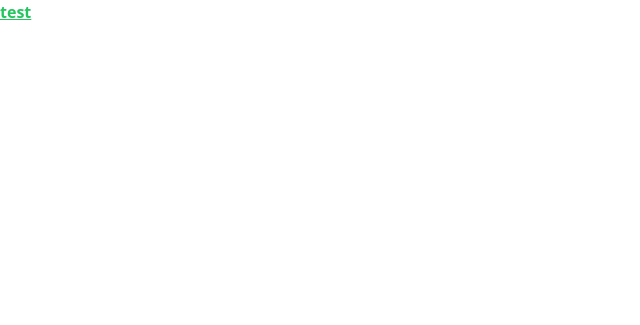
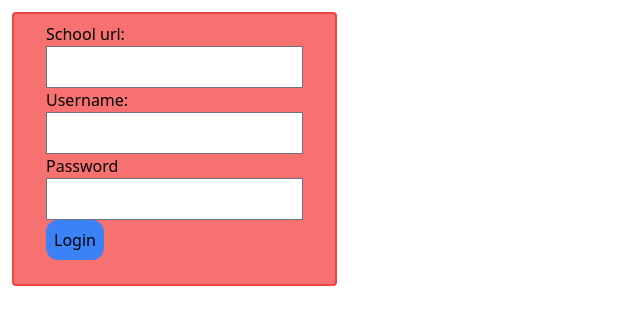
Before and after one commit to Bakterio/bakaweb, a Django app: page / in a window 1280 px wide. Before the commit the part shown is almost empty. Shown: the top 325 px of the page, without its empty margins (0-640 px from the left). Run offline with Django 4.2, Linux system fonts and the light colour scheme; some libraries are stand-ins or nearby versions.

Commit message:
login form HTML

```diff
--- a/bakaweb_app/templates/bakaweb_app/index.html
+++ b/bakaweb_app/templates/bakaweb_app/index.html
@@ -1,4 +1,14 @@
 {% extends 'bakaweb_app/super.html' %}
 {% block content %}
-<p class="text-green-500 font-bold underline">test</p>
+<div class="border-red-500 bg-red-400 border-2 rounded w-fit m-3 p-2 px-8 flex-col">
+    <form method="post"> {% csrf_token %}
+        <label for="url">School url:</label><br>
+        <input type="text" id="url" name="url"><br>
+        <label for="user">Username:</label><br>
+        <input type="text" id="user" name="user"><br>
+        <label for="pw">Password</label><br>
+        <input type="password" id="pw" name="pw"><br>
+        <input class="bg-blue-500 p-2 rounded-xl border-blue-800" type="submit" value="Login">
+    </form>
+</div>
 {% endblock content %}
--- a/tailwind_theme/static/css/dist/styles.css
+++ b/tailwind_theme/static/css/dist/styles.css
@@ -677,6 +677,14 @@ select {
   position: static;
 }
 
+.m-3 {
+  margin: 0.75rem;
+}
+
+.m-auto {
+  margin: auto;
+}
+
 .mx-auto {
   margin-left: auto;
   margin-right: auto;
@@ -690,8 +698,28 @@ select {
   display: flex;
 }
 
+.hidden {
+  display: none;
+}
+
 .h-screen {
   height: 100vh;
+}
+
+.w-fit {
+  width: -webkit-fit-content;
+  width: -moz-fit-content;
+  width: fit-content;
+}
+
+.w-min {
+  width: -webkit-min-content;
+  width: -moz-min-content;
+  width: min-content;
+}
+
+.flex-col {
+  flex-direction: column;
 }
 
 .items-center {
@@ -702,13 +730,81 @@ select {
   justify-content: center;
 }
 
+.self-center {
+  align-self: center;
+}
+
+.rounded {
+  border-radius: 0.25rem;
+}
+
+.rounded-lg {
+  border-radius: 0.5rem;
+}
+
+.rounded-xl {
+  border-radius: 0.75rem;
+}
+
+.rounded-full {
+  border-radius: 9999px;
+}
+
+.border-2 {
+  border-width: 2px;
+}
+
+.border-red-500 {
+  --tw-border-opacity: 1;
+  border-color: rgb(239 68 68 / var(--tw-border-opacity));
+}
+
+.border-blue-800 {
+  --tw-border-opacity: 1;
+  border-color: rgb(30 64 175 / var(--tw-border-opacity));
+}
+
 .bg-gray-50 {
   --tw-bg-opacity: 1;
   background-color: rgb(249 250 251 / var(--tw-bg-opacity));
 }
 
-.text-center {
-  text-align: center;
+.bg-red-400 {
+  --tw-bg-opacity: 1;
+  background-color: rgb(248 113 113 / var(--tw-bg-opacity));
+}
+
+.bg-blue-500 {
+  --tw-bg-opacity: 1;
+  background-color: rgb(59 130 246 / var(--tw-bg-opacity));
+}
+
+.object-center {
+  -o-object-position: center;
+     object-position: center;
+}
+
+.p-2 {
+  padding: 0.5rem;
+}
+
+.p-3 {
+  padding: 0.75rem;
+}
+
+.py-5 {
+  padding-top: 1.25rem;
+  padding-bottom: 1.25rem;
+}
+
+.px-5 {
+  padding-left: 1.25rem;
+  padding-right: 1.25rem;
+}
+
+.px-8 {
+  padding-left: 2rem;
+  padding-right: 2rem;
 }
 
 .font-serif {
@@ -720,10 +816,6 @@ select {
   line-height: 1;
 }
 
-.font-bold {
-  font-weight: 700;
-}
-
 .leading-normal {
   line-height: 1.5;
 }
@@ -732,12 +824,7 @@ select {
   letter-spacing: 0em;
 }
 
-.text-green-500 {
+.text-white {
   --tw-text-opacity: 1;
-  color: rgb(34 197 94 / var(--tw-text-opacity));
+  color: rgb(255 255 255 / var(--tw-text-opacity));
 }
-
-.underline {
-  -webkit-text-decoration-line: underline;
-          text-decoration-line: underline;
-}
```
